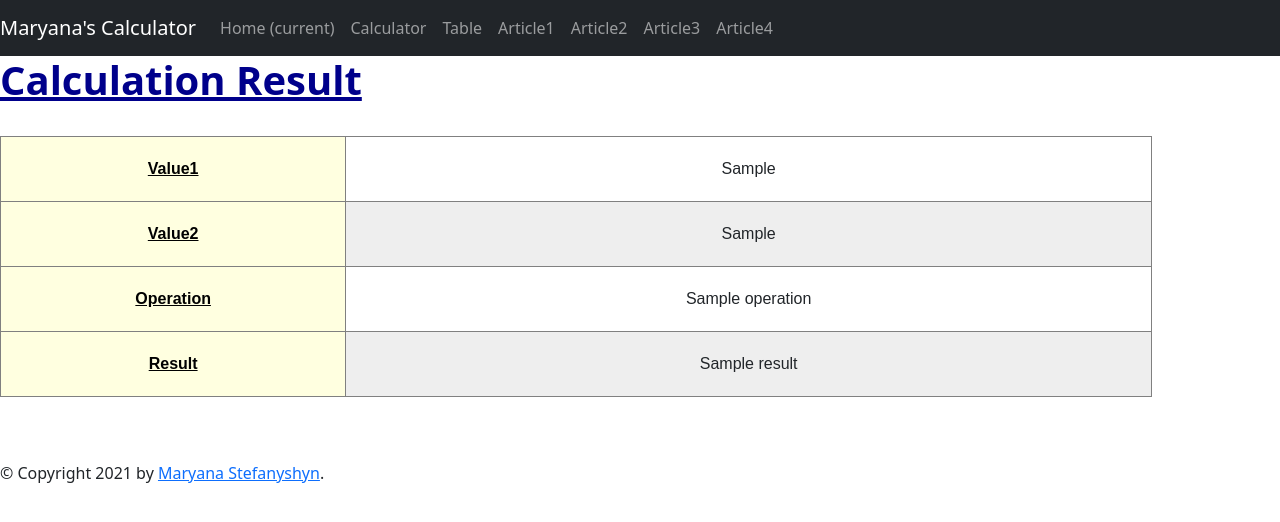
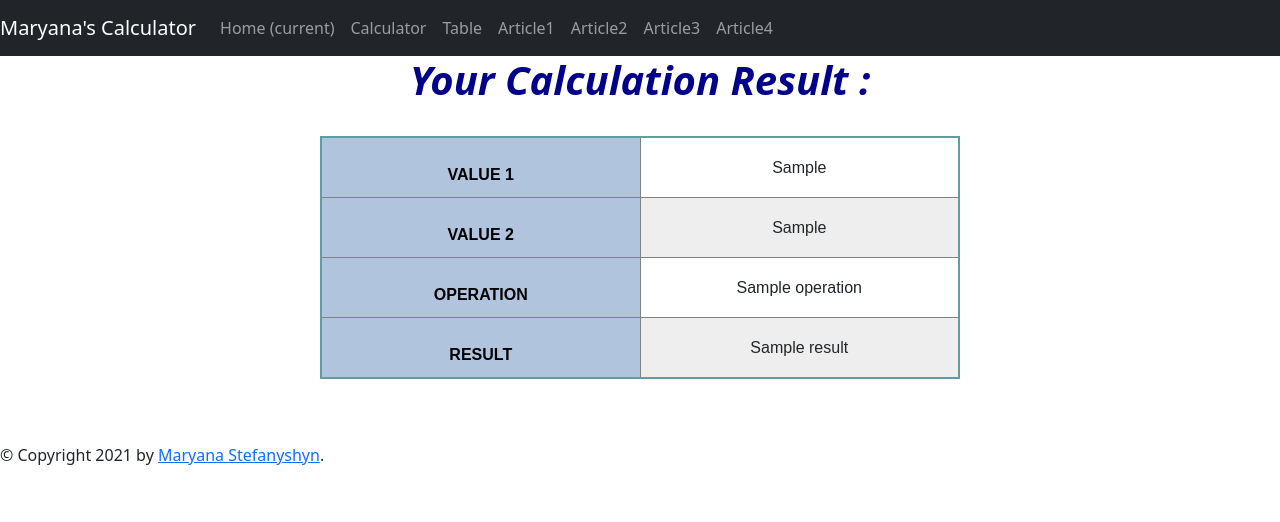
Before and after one commit to maryanastef/calculatorexample, a Flask app: template app/templates/result.html in a window 1280 px wide. Shown: the top 522 px of the page. Run offline with Flask 2, Linux system fonts and the light colour scheme; the template is opened without the code that fills it: most values are stand-ins (such as "Sample title", 1, 10 or a date in 2020); parts of the project's set-up code (start-up, migrations or seed data) failed here and were passed over.

```diff
--- a/app/templates/result.html
+++ b/app/templates/result.html
@@ -6,27 +6,28 @@
         #results {
             font-family: sans-serif;
             border-collapse: collapse;
-            border: 1px solid grey;
-            width: 90%;
-            height: 100px;
+            border: 2px solid cadetblue;
+            width: 50%;
             text-align: center;
-            margin-right: 40% ;
+            margin-right: auto;
+            margin-left: auto;
             margin-bottom: 5% ;
         }
 
         #results th {
-            padding-top: 10px;
+            padding-top: 25px;
             padding-bottom: 10px;
             text-align: center;
-            background-color: lightyellow;
+            background-color: lightsteelblue;
             border: 1px solid grey;
             color: black;
-            width: 30%;
+            width: 50%;
+
         }
 
         #results td{
             border: 1px solid grey;
-            padding: 20px;
+            padding: 0px;
             text-align: center;
         }
 
@@ -50,32 +51,32 @@
     {% with messages = get_flashed_messages() %}
         {% if messages %}
             {% for message in messages %}
-                <div class="alert alert-warning alert-dismissible fade show" role="alert">
-                    <strong>Good Job!</strong> Your calculation was successful.
-                    <button type="button" class="close" data-dismiss="alert" aria-label="Close">
-                        <span aria-hidden="true">&times;</span>
-                    </button>
+                <div style="text-align: center" class="alert alert-success" role="alert">
+                    <h4 class="alert-heading">Well done!</h4>
+                    <p>You successfully calculated! </p>
+                    <hr>
+                    <p class="mb-0">Good Job!</p>
                 </div>
             {% endfor %}
         {% endif %}
     {% endwith %}
     <div>
-        <h1 style="color: darkblue"><strong><u>Calculation Result</u></strong></h1><br>
+        <h1 style="color: darkblue; text-align: center"><strong><i>Your Calculation Result : </i></strong></h1><br>
         <table id="results">
             <tr>
-                <th scope="row"><u>Value1</u></th>
+                <th scope="row">VALUE 1</th>
                 <td>{{ value1 }}</td>
             </tr>
             <tr>
-                <th scope="row"><u>Value2</u></th>
+                <th scope="row">VALUE 2</th>
                 <td>{{ value2 }}</td>
             </tr>
             <tr>
-                <th scope="row"><u>Operation </u></th>
+                <th scope="row">OPERATION </th>
                 <td>{{ operation }}</td>
             </tr>
              <tr>
-                <th scope="row"><u>Result </u></th>
+                <th scope="row">RESULT </th>
                 <td>{{ result }}</td>
             </tr>
         </table>
--- a/calc/calculator.py
+++ b/calc/calculator.py
@@ -14,7 +14,7 @@ class Calculator:
         return Calculations.get_last_calculation_result_value()
 
     @staticmethod
-    # tuple allows me to pass in as many values as a I want
+    # tuple allows me to pass in as many values as I want
     def addition(tuple_values: tuple):
         """ adds list of numbers"""
         Calculations.add_addition_calculation_to_history(tuple_values)
--- a/calc/history/calculations.py
+++ b/calc/history/calculations.py
@@ -2,6 +2,9 @@
 from calc.calculations.addition import Addition
 from calc.calculations.subtraction import Subtraction
 from calc.calculations.multiplication import Multiplication
+from calc.calculations.division import Division
+
+
 class Calculations:
     """Calculations class manages the history of calculations"""
     history = []
```
